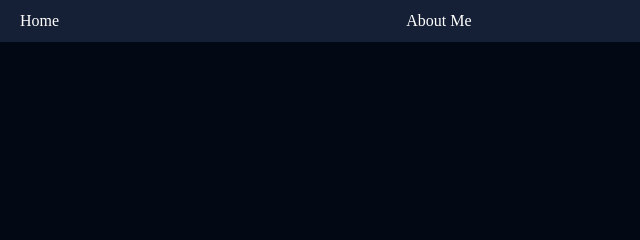
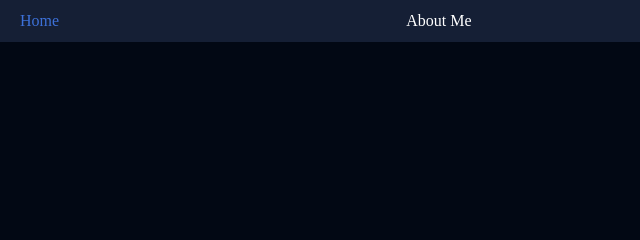
Before and after one commit to mubarkmohammed/Portfolio, a plain HTML site: page index.html in a window 1280 px wide. In both pictures the pointer is over the link "Home". Shown: the top 240 px of the page, 0-640 px from the left. Drawn offline with Linux system fonts and the light colour scheme.

Commit message:
added a hover effect to navigations

```diff
--- a/style.css
+++ b/style.css
@@ -28,7 +28,9 @@ nav ul li a {
     cursor: pointer;
     text-decoration: none;
 }
-
+ul li a:hover{
+    color: #3d71d9;
+}
 .hero-section{
     height: 100vh;
     display: flex;
```
